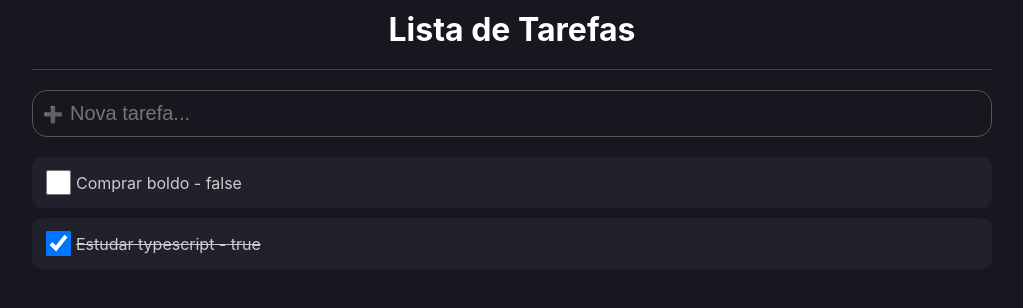
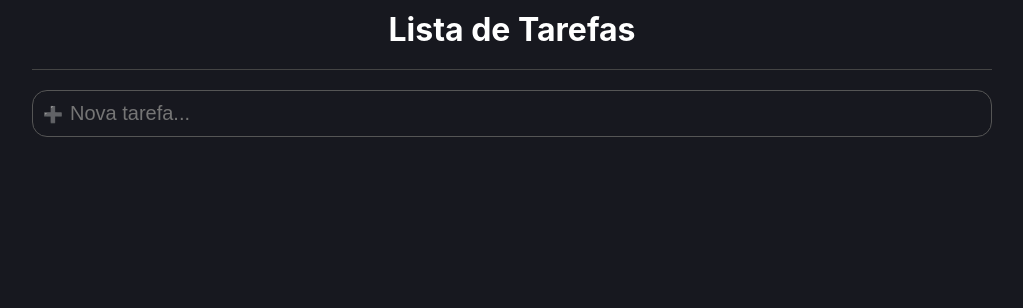
Before and after one commit to wandertorres/to-do-list, a React (Create React App) app: page / in a window 1280 px wide. Shown: the top 308 px of the page, without its empty margins (128-1151 px from the left). Built offline with nearby package versions, Linux system fonts and the light colour scheme.

Commit message:
id generation refactor

```diff
--- a/src/App.tsx
+++ b/src/App.tsx
@@ -5,20 +5,24 @@ import { ListItem } from './components/ListItem';
 import { AddArea } from './components/AddArea';
 
 const App = () => {
-  const [list, setList] = useState<Item[]>([
-    { id: 1, description: 'Comprar boldo', done: false },
-    { id: 2, description: 'Estudar typescript', done: true }
-  ]);
-
+  const [list, setList] = useState<Item[]>([]);
   const handleAddTask = (taskName: string) => {
     let newList = [...list];
-    newList.push({
-      id: list.length + 1,
-      description: taskName,
-      done: false
-    });
+    let id;
+
+    if(newList.length === 0)
+      id = 1;
+    else
+      id = newList[newList.length-1].id + 1;
+
+      newList.push({
+        id: id,
+        description: taskName,
+        done: false
+      });
 
     setList(newList);
+    console.log(newList)
   }
 
   const changeDone = (id: number) => {
--- a/src/components/ListItem/index.tsx
+++ b/src/components/ListItem/index.tsx
@@ -19,8 +19,9 @@ export const ListItem = ({ item, changeDone }: Props) => {
                 onClick={() => changeDone(item.id)}
             />
             <label>
-                {item.description} - {item.done.toString()}
+                {item.description}
             </label>
+            <span>✖️</span>
         </C.Container>
     );
 }
```
